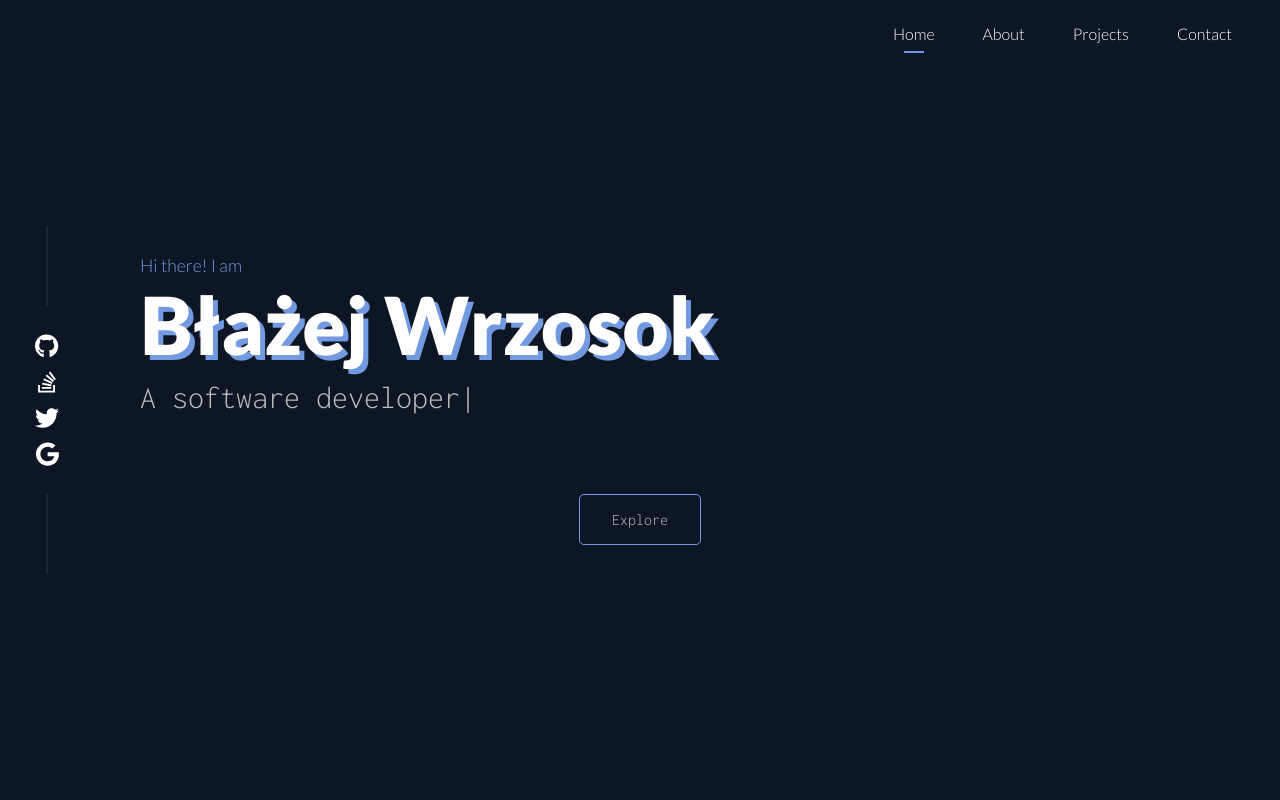
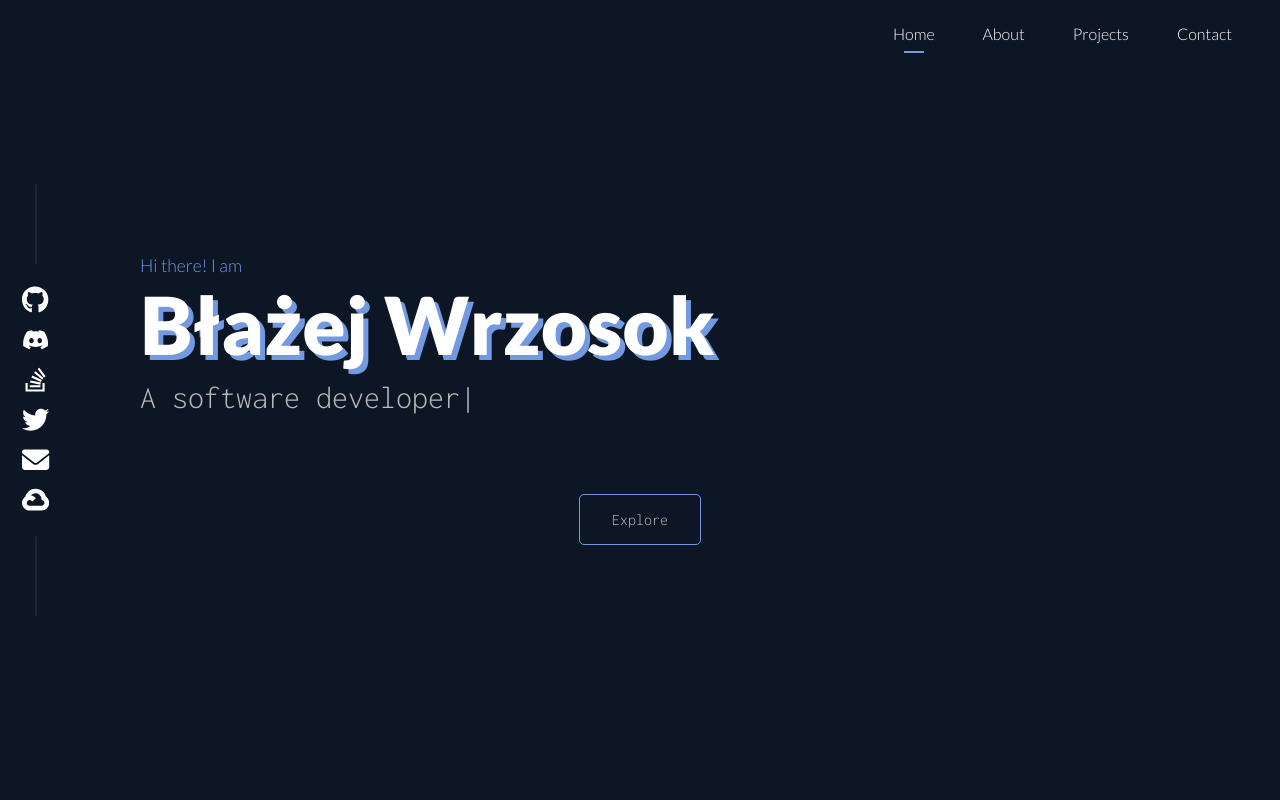
Before and after one commit to wblazej/wblz.xyz, a React (Create React App) app: page / in a window 1280 px wide. Shown: the top 800 px of the page. Built offline with nearby package versions, Linux system fonts and the light colour scheme.

Commit message:
added some socials

```diff
--- a/src/elements/Socials/Socials.tsx
+++ b/src/elements/Socials/Socials.tsx
@@ -1,34 +1,36 @@
+import DiscordLogo from '../../icons/DiscordLogo';
 import Email from '../../icons/Email';
 import GitHubLogo from '../../icons/GitHubLogo';
+import GoogleCloudPlatformLogo from '../../icons/GoogleCloudPlatformLogo';
 import StackoverflowLogo from '../../icons/StackoverflowLogo';
 import TwitterLogo from '../../icons/TwitterLogo';
 import './socials.scss';
+import toast from 'react-hot-toast';
 
 const Socials = () => {
     return (
         <div className="socials">
-            <ul>
-                <li>
             <a className="social-icon" href="https://github.com/wblazej" target="_blank" rel="noreferrer">
                 <GitHubLogo/>
             </a>
-                </li>
-                <li>
+            <div className="social-icon" onClick={() => {
+                navigator.clipboard.writeText("wblazej#6957")
+                toast.success('Copied Discord username to your clipboard')
+            }}>
+                <DiscordLogo/>
+            </div>
             <a className="social-icon" href="https://stackoverflow.com/users/13574070" target="_blank" rel="noreferrer">
                 <StackoverflowLogo/>
             </a>
-                </li>
-                <li>
             <a className="social-icon" href="https://twitter.com/wblazej_" target="_blank" rel="noreferrer">
                 <TwitterLogo/>
             </a>
-                </li>
-                <li>
             <a className="social-icon" href="mailto:blazej.wrzosok@gmail.com" rel="noreferrer">
                 <Email/>
             </a>
-                </li>
-            </ul>
+            <a className="social-icon" href="https://www.cloudskillsboost.google/public_profiles/462083fe-41bc-4543-84db-1b0c42698c09" rel="noreferrer" target="_blank">
+                <GoogleCloudPlatformLogo/>
+            </a>
         </div>
     )
 }
--- a/src/elements/Socials/socials.scss
+++ b/src/elements/Socials/socials.scss
@@ -8,6 +8,33 @@
     top: 50%;
     transform: translateY(-50%);
     animation: socials $animation-time;
+    display: flex;
+    flex-direction: column;
+
+    .social-icon {
+        width: 1.7em;
+        height: 1.7em;
+        margin: .4em;
+        display: block;
+        text-decoration: none;
+        cursor: pointer;
+        display: flex;
+        justify-content: center;
+
+        svg {
+            @include svg-primary-color;
+            height: 100%;
+            width: 100%;
+            transition: transform .3s;
+        }
+
+        &:hover {
+            svg {
+                @include svg-accent-color;
+                transform: translateY(-3px);
+            }
+        }
+    }
 
     @include keyframes-animation(socials) {
         0%, 30% {
@@ -43,6 +70,7 @@
         top: -5em;
         animation: socials-sudo-elements $animation-time;
     }
+
     &::after {
         @include keyframes-animation(socials-sudo-elements2) {
             0%, 40% {
@@ -58,38 +86,4 @@
         bottom: -5em;
         animation: socials-sudo-elements2 $animation-time;
     }
-
-    ul {
-        list-style: none;
-        padding: 0;
-        margin: 0;
-
-        li {
-            font-size: 1.5rem;
-            margin: .5em;
-            text-align: center;
-
-            .social-icon {
-                width: 1em;
-                height: 1em;
-                display: block;
-                text-decoration: none;
-                margin: .3em;
-
-                svg {
-                    @include svg-primary-color;
-                    height: 100%;
-                    width: auto;
-                    transition: transform .3s;
-                }
-
-                &:hover {
-                    svg {
-                        @include svg-accent-color;
-                        transform: translateY(-3px);
-                    }
-                }
-            }
-        }
-    }
 }
--- /dev/null
+++ b/src/icons/DiscordLogo.tsx
@@ -0,0 +1,3 @@
+const DiscordLogo = () => <svg xmlns="http://www.w3.org/2000/svg" viewBox="0 0 640 512"><path d="M524.531,69.836a1.5,1.5,0,0,0-.764-.7A485.065,485.065,0,0,0,404.081,32.03a1.816,1.816,0,0,0-1.923.91,337.461,337.461,0,0,0-14.9,30.6,447.848,447.848,0,0,0-134.426,0,309.541,309.541,0,0,0-15.135-30.6,1.89,1.89,0,0,0-1.924-.91A483.689,483.689,0,0,0,116.085,69.137a1.712,1.712,0,0,0-.788.676C39.068,183.651,18.186,294.69,28.43,404.354a2.016,2.016,0,0,0,.765,1.375A487.666,487.666,0,0,0,176.02,479.918a1.9,1.9,0,0,0,2.063-.676A348.2,348.2,0,0,0,208.12,430.4a1.86,1.86,0,0,0-1.019-2.588,321.173,321.173,0,0,1-45.868-21.853,1.885,1.885,0,0,1-.185-3.126c3.082-2.309,6.166-4.711,9.109-7.137a1.819,1.819,0,0,1,1.9-.256c96.229,43.917,200.41,43.917,295.5,0a1.812,1.812,0,0,1,1.924.233c2.944,2.426,6.027,4.851,9.132,7.16a1.884,1.884,0,0,1-.162,3.126,301.407,301.407,0,0,1-45.89,21.83,1.875,1.875,0,0,0-1,2.611,391.055,391.055,0,0,0,30.014,48.815,1.864,1.864,0,0,0,2.063.7A486.048,486.048,0,0,0,610.7,405.729a1.882,1.882,0,0,0,.765-1.352C623.729,277.594,590.933,167.465,524.531,69.836ZM222.491,337.58c-28.972,0-52.844-26.587-52.844-59.239S193.056,219.1,222.491,219.1c29.665,0,53.306,26.82,52.843,59.239C275.334,310.993,251.924,337.58,222.491,337.58Zm195.38,0c-28.971,0-52.843-26.587-52.843-59.239S388.437,219.1,417.871,219.1c29.667,0,53.307,26.82,52.844,59.239C470.715,310.993,447.538,337.58,417.871,337.58Z"/></svg>
+
+export default DiscordLogo;
--- a/src/icons/Email.tsx
+++ b/src/icons/Email.tsx
@@ -1,3 +1,3 @@
-const Email = () => <svg xmlns="http://www.w3.org/2000/svg" viewBox="0 0 488 512"><path d="M488 261.8C488 403.3 391.1 504 248 504 110.8 504 0 393.2 0 256S110.8 8 248 8c66.8 0 123 24.5 166.3 64.9l-67.5 64.9C258.5 52.6 94.3 116.6 94.3 256c0 86.5 69.1 156.6 153.7 156.6 98.2 0 135-70.4 140.8-106.9H248v-85.3h236.1c2.3 12.7 3.9 24.9 3.9 41.4z"/></svg>
+const Email = () => <svg xmlns="http://www.w3.org/2000/svg" viewBox="0 0 512 512"><path d="M256 352c-16.53 0-33.06-5.422-47.16-16.41L0 173.2V400C0 426.5 21.49 448 48 448h416c26.51 0 48-21.49 48-48V173.2l-208.8 162.5C289.1 346.6 272.5 352 256 352zM16.29 145.3l212.2 165.1c16.19 12.6 38.87 12.6 55.06 0l212.2-165.1C505.1 137.3 512 125 512 112C512 85.49 490.5 64 464 64h-416C21.49 64 0 85.49 0 112C0 125 6.01 137.3 16.29 145.3z"/></svg>
 
 export default Email;
--- /dev/null
+++ b/src/icons/GoogleCloudPlatformLogo.tsx
@@ -0,0 +1,16 @@
+const GoogleCloudPlatformLogo = () => <svg width="128" height="128" viewBox="0 0 128 128" fill="none" xmlns="http://www.w3.org/2000/svg">
+    <g clip-path="url(#clip0_113_2)">
+        <path d="M81.4876 40.467L85.5892 40.5371L96.7335 29.3927L97.2737 24.6709C88.4343 16.7959 76.7638 12 64.0108 12C40.9219 12 21.4343 27.7101 15.6661 48.9903C16.8826 48.142 19.4836 48.7783 19.4836 48.7783L41.7522 45.1168C41.7522 45.1168 42.8966 43.2221 43.4769 43.3161C46.0808 40.4554 49.2536 38.1702 52.792 36.607C56.3305 35.0438 60.1565 34.2371 64.0248 34.2386C70.6274 34.2526 76.7098 36.5855 81.4876 40.445V40.467Z" fill="#EA4335" />
+        <path d="M112.384 49.0343C109.797 39.4906 104.464 31.0634 97.2677 24.6709L81.4876 40.451C87.81 45.553 91.8656 53.36 91.8656 62.0994V64.8845C99.5426 64.8845 105.779 71.1349 105.779 78.7979C105.779 86.4749 99.5286 92.7113 91.8656 92.7113H64.0388L61.2537 95.5124V112.211L64.0388 114.982H91.8656C101.458 114.969 110.653 111.152 117.436 104.37C124.219 97.5874 128.036 88.3921 128.05 78.7999C128.036 66.4851 121.847 55.5909 112.384 49.0363V49.0343Z" fill="#4285F4" />
+        <path d="M36.184 115H63.9948V92.7114H36.184C34.2082 92.7117 32.2553 92.2873 30.4578 91.4669L26.4423 92.6974L15.2979 103.842L14.3216 107.603C20.6018 112.394 28.283 114.988 36.182 114.984L36.184 115Z" fill="#34A853" />
+        <path d="M36.184 42.6318C26.5918 42.6451 17.3963 46.4613 10.6134 53.2438C3.83048 60.0263 0.0137621 69.2217 0 78.8139C0 90.5644 5.62818 101.012 14.3376 107.631L30.4718 91.4968C28.0297 90.3956 25.957 88.6133 24.5024 86.3638C23.0478 84.1142 22.2729 81.4928 22.2706 78.8139C22.2706 71.1369 28.5211 64.9005 36.184 64.9005C41.8262 64.9005 46.6761 68.3018 48.8689 73.1036L65.0032 56.9694C58.3866 48.26 47.9366 42.6318 36.186 42.6318H36.184Z" fill="#FBBC05" />
+    </g>
+    <defs>
+        <clipPath id="clip0_113_2">
+            <rect width="128" height="128" fill="white" />
+        </clipPath>
+    </defs>
+</svg>
+
+
+export default GoogleCloudPlatformLogo;
```
Lines whose indentation alone changed are shown as unchanged.
